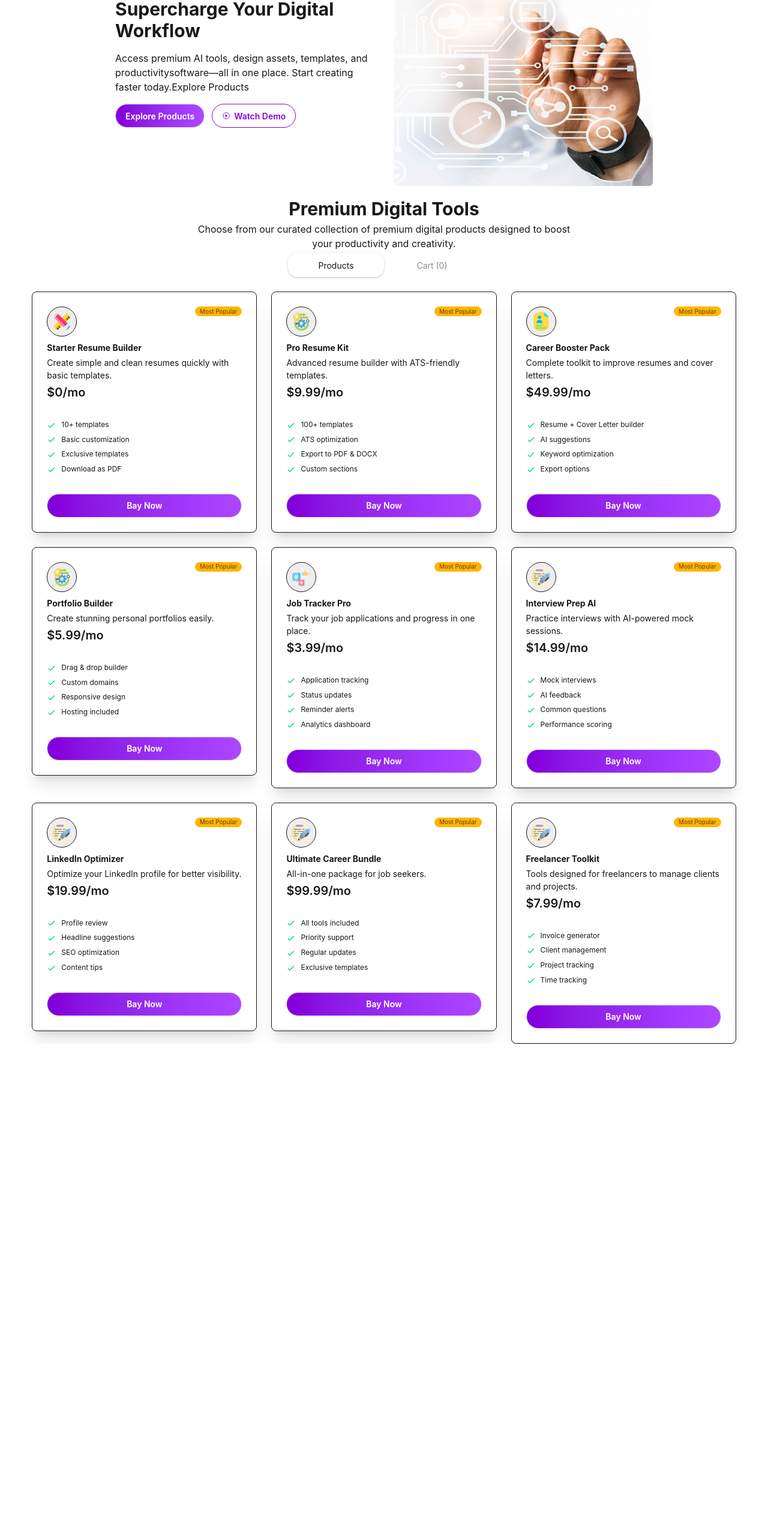
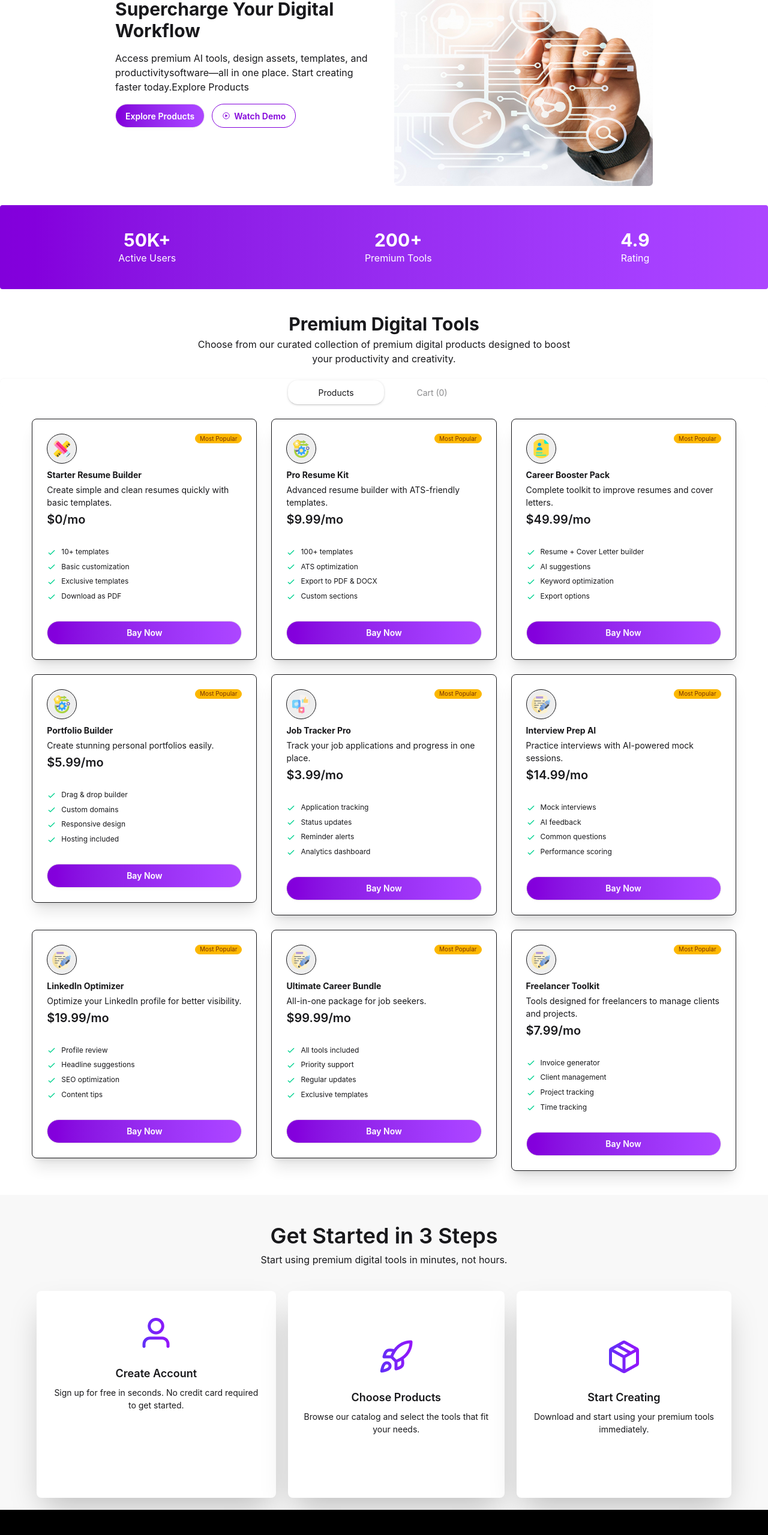
Before and after one commit to mdshakib771575-maker/DigiTools-platform, a React (Vite) app: page / in a window 1280 px wide. Shown: the part 228-2787 px from the top of the page at 60% size. Before the commit the page ends 1968 px from the top, so only its background shows below. Built offline with nearby package versions, Linux system fonts and the light colour scheme.

Commit message:
complite footer

```diff
--- a/src/App.jsx
+++ b/src/App.jsx
@@ -7,6 +7,9 @@
 import Tab from './components/Tab'
 import { useState } from 'react'
 import Banner from './components/Banner'
+import RecordSection from './components/RecordSection'
+import StartedSection from './components/StartedSection'
+import Footer from './components/Footer'
 
 const digiPromise = fetch('/data.json').then(res => res.json())
 function App() {
@@ -21,11 +24,15 @@
 
       <Navbar cardsData={cardsData}></Navbar>
       <Banner></Banner>
+      <RecordSection></RecordSection>
       <Tab setActiveTab={setActiveTab} cardsData={cardsData}></Tab>
       {
         activeTab === "products" ? <Products digiPromise={digiPromise} cardsData={cardsData} setCardsData={setCardsData}></Products> :
           <Cards cardsData={cardsData} setCardsData={setCardsData }></Cards>
       }
+
+      <StartedSection></StartedSection>
+      <Footer></Footer>
 
 
 
--- a/src/components/Banner.jsx
+++ b/src/components/Banner.jsx
@@ -4,7 +4,7 @@
 
 const Banner = () => {
     return (
-        <div className='w-[70%] mx-auto mt-6 mb-5'>
+        <div className='w-[70%] mx-auto mt-6 mb-8'>
             <div className='flex flex-col lg:flex-row items-center gap-6  ' >
                 <div className=' w-[450px] space-y-4'>
                     <h3 className='bg-sky-200 rounded-2xl px-1 text-purple-600'>New: AI-Powered Tools Available</h3>
--- /dev/null
+++ b/src/components/Footer.jsx
@@ -0,0 +1,78 @@
+import React from 'react';
+
+const Footer = () => {
+    return (
+        <div>
+           <footer className="footer sm:footer-horizontal bg-black text-white p-10">
+  <aside>
+
+    <div className='w-60 '>
+    <p className='text-3xl font-bold mb-2 '> DigiTools</p>
+    <p>Premium digital tools for creators, professionals, and businesses. Work smarter with our suite of powerful tools.</p>
+    </div>
+  </aside>
+  <nav>
+    <h6 className="footer-title">Product</h6>
+    <a className="link link-hover">Pricing</a>
+    <a className="link link-hover">Templates</a>
+    <a className="link link-hover">Features</a>
+    <a className="link link-hover">Integrations</a>
+  </nav>
+  <nav>
+    <h6 className="footer-title">Company</h6>
+    <a className="link link-hover">About us</a>
+    <a className="link link-hover">Contact</a>
+    <a className="link link-hover">Jobs</a>
+    <a className="link link-hover">Press kit</a>
+  </nav>
+  <nav>
+    <h6 className="footer-title">Resources</h6>
+    <a className="link link-hover">Documentation</a>
+    <a className="link link-hover">Help Center</a>
+    <a className="link link-hover">Community</a>
+    <a className="link link-hover">Contact</a>
+  </nav>
+   <nav>
+    <h6 className="footer-title">Social Links</h6>
+    <div className="grid grid-flow-col gap-4">
+      <a>
+        <svg
+          xmlns="http://www.w3.org/2000/svg"
+          width="24"
+          height="24"
+          viewBox="0 0 24 24"
+          className="fill-current">
+          <path
+            d="M24 4.557c-.883.392-1.832.656-2.828.775 1.017-.609 1.798-1.574 2.165-2.724-.951.564-2.005.974-3.127 1.195-.897-.957-2.178-1.555-3.594-1.555-3.179 0-5.515 2.966-4.797 6.045-4.091-.205-7.719-2.165-10.148-5.144-1.29 2.213-.669 5.108 1.523 6.574-.806-.026-1.566-.247-2.229-.616-.054 2.281 1.581 4.415 3.949 4.89-.693.188-1.452.232-2.224.084.626 1.956 2.444 3.379 4.6 3.419-2.07 1.623-4.678 2.348-7.29 2.04 2.179 1.397 4.768 2.212 7.548 2.212 9.142 0 14.307-7.721 13.995-14.646.962-.695 1.797-1.562 2.457-2.549z"></path>
+        </svg>
+      </a>
+      <a>
+        <svg
+          xmlns="http://www.w3.org/2000/svg"
+          width="24"
+          height="24"
+          viewBox="0 0 24 24"
+          className="fill-current">
+          <path
+            d="M19.615 3.184c-3.604-.246-11.631-.245-15.23 0-3.897.266-4.356 2.62-4.385 8.816.029 6.185.484 8.549 4.385 8.816 3.6.245 11.626.246 15.23 0 3.897-.266 4.356-2.62 4.385-8.816-.029-6.185-.484-8.549-4.385-8.816zm-10.615 12.816v-8l8 3.993-8 4.007z"></path>
+        </svg>
+      </a>
+      <a>
+        <svg
+          xmlns="http://www.w3.org/2000/svg"
+          width="24"
+          height="24"
+          viewBox="0 0 24 24"
+          className="fill-current">
+          <path
+            d="M9 8h-3v4h3v12h5v-12h3.642l.358-4h-4v-1.667c0-.955.192-1.333 1.115-1.333h2.885v-5h-3.808c-3.596 0-5.192 1.583-5.192 4.615v3.385z"></path>
+        </svg>
+      </a>
+    </div>
+  </nav>
+</footer>
+        </div>
+    );
+};
+
+export default Footer;
--- /dev/null
+++ b/src/components/RecordSection.jsx
@@ -0,0 +1,28 @@
+import React from 'react';
+
+const RecordSection = () => {
+    return (
+        <div>
+            <div className='bg-linear-to-r from-purple-700 to-purple-500 p-10 flex justify-around text-white text-center rounded mb-10'>
+               <div>
+                <h2 className='text-3xl font-bold'>50K+</h2>
+                <p>Active Users</p>
+               </div>
+
+               <div className=''>
+                <h2  className='text-3xl font-bold '>200+</h2>
+                <p>Premium Tools</p>
+
+               </div>
+
+
+                <div>
+                    <h2  className='text-3xl font-bold'>4.9</h2>
+                    <p>Rating</p>
+                </div>
+            </div>
+        </div>
+    );
+};
+
+export default RecordSection;
--- /dev/null
+++ b/src/components/StartedSection.jsx
@@ -0,0 +1,59 @@
+import React from 'react';
+
+const StartedSection = () => {
+    return (
+        <div className='bg-base-200 p-2 pb-5 mt-10'>
+
+            <div className='text-center mb-10 mt-10 space-y-2'>
+
+                <h2 className='text-4xl font-semibold'>Get Started in 3 Steps</h2>
+                <p className='text-[16px]'>Start using premium digital tools in minutes, not hours.</p>
+            </div>
+
+
+            <div className='w-11/12 mx-auto flex flex-col lg:flex-row gap-5 '>
+
+
+                <div className="card bg-base-100 shadow-2xl py-10">
+
+                    <figure>
+                        <img src="/src/assets/user.png" alt="" />
+                    </figure>
+                    <div className="card-body">
+                        <h2 className="card-title justify-center">Create Account</h2>
+                        <p className='text-center'>Sign up for free in seconds. No credit card required to get started.</p>
+
+                    </div>
+                </div>
+
+                <div className="card bg-base-100 shadow-2xl py-20">
+                    <figure>
+                        <img src="/src/assets/rocket.png" alt="" />
+
+                    </figure>
+                    <div className="card-body">
+                        <h2 className="card-title justify-center">Choose Products</h2>
+                        <p className='text-center'>Browse our catalog and select the tools that fit your needs.</p>
+
+                    </div>
+                </div>
+
+                <div className="card bg-base-100 shadow-2xl py-20">
+                    <figure>
+                       <img src="/src/assets/package.png" alt="" />
+                    </figure>
+                    <div className="card-body">
+                        <h2 className="card-title justify-center ">Start Creating</h2>
+                        <p className='text-center'>Download and start using your premium tools immediately.</p>
+
+                    </div>
+                </div>
+            </div>
+
+
+
+        </div>
+    );
+};
+
+export default StartedSection;
--- a/src/components/Tab.jsx
+++ b/src/components/Tab.jsx
@@ -9,7 +9,7 @@
                 <p>Choose from our curated collection of premium digital products designed  to boost your productivity and creativity.</p>
             </div>
             {/* name of each tab group should be unique */}
-            <div className="tabs tabs-box justify-center bg-transparent">
+            <div className="tabs tabs-box justify-center bg-transparent mt-5">
                 <input onClick={()=>setActiveTab("products")} type="radio" name="my_tabs_1" className="tab w-40 rounded-2xl" aria-label="Products" defaultChecked />
                 <input  onClick={()=>setActiveTab("cart")} type="radio" name="my_tabs_1" className="tab w-40 rounded-2xl" aria-label={`Cart (${cardsData.length})`}/>
 
```
